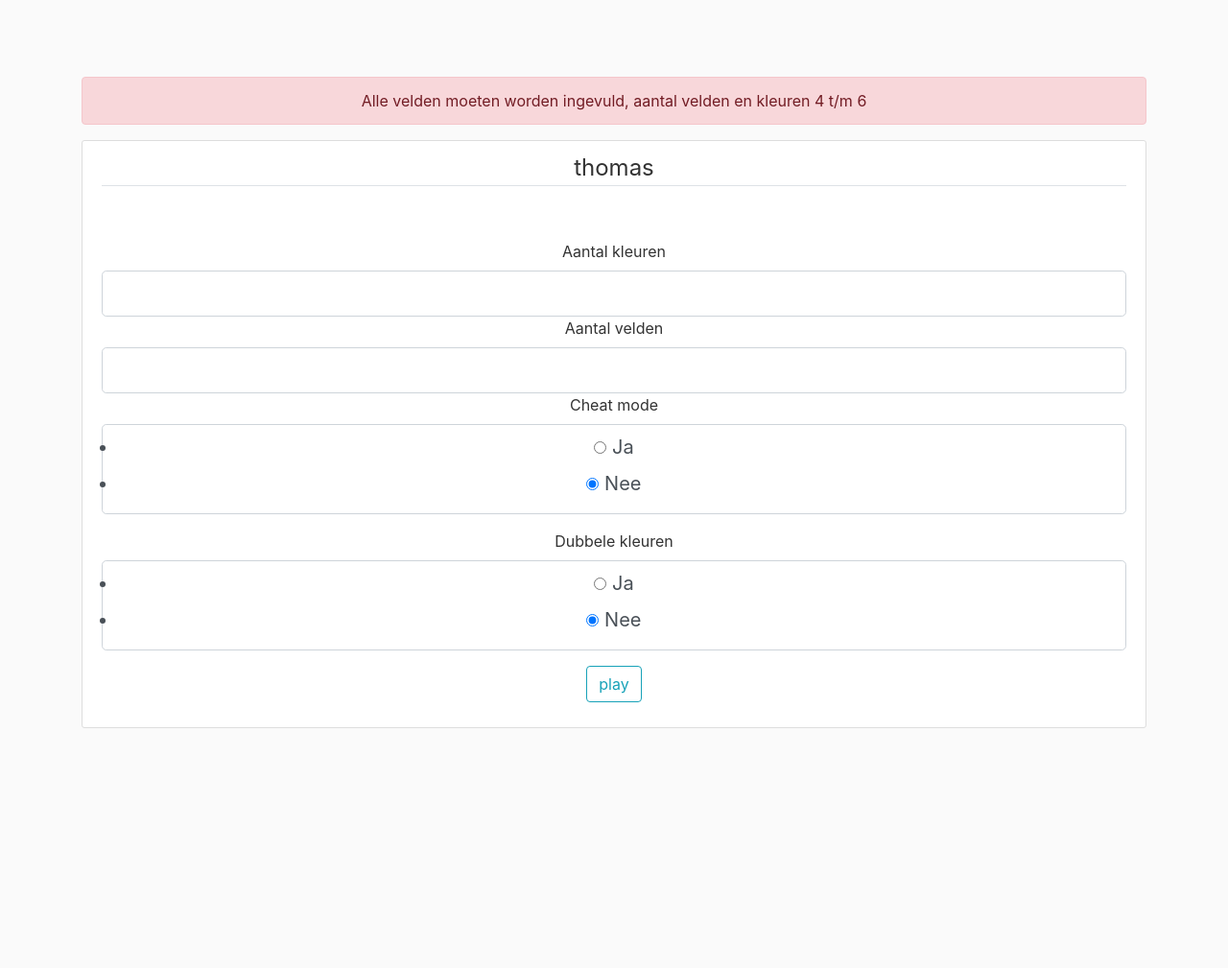
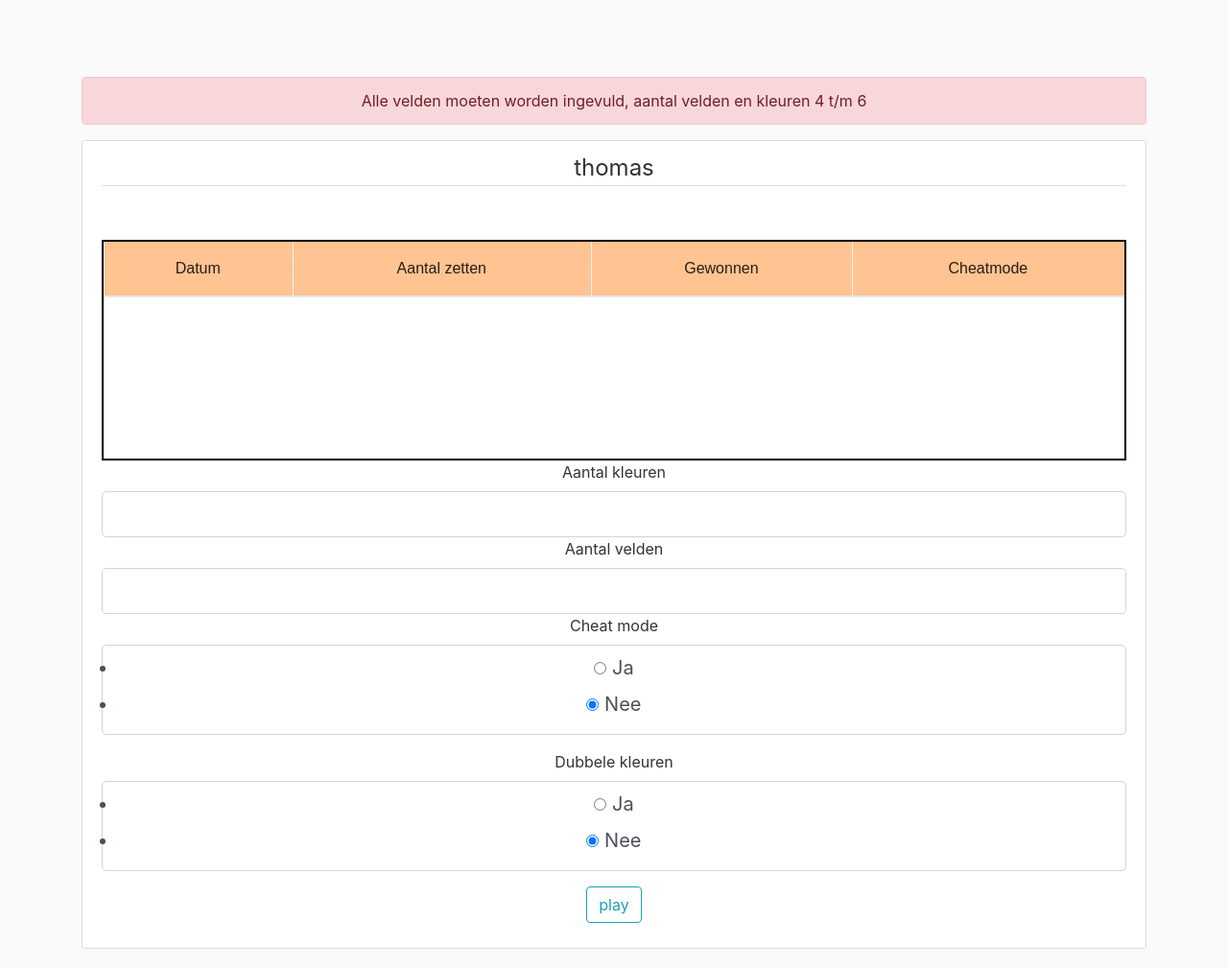
Before and after one commit to ThomasOomen/Mastermind, a Flask app: page /info in a window 1280 px wide. Shown: the whole page at 96% size. Before the commit the page ends 759 px from the top, so only its background shows below. Run offline with Flask 2, Linux system fonts and the light colour scheme; a user stored in the database is signed in; data comes from the database, SQL or seed files in the repository; both versions use the stored data as it was after the commit; lists and menus that the app fills with data are empty; some libraries are stand-ins or nearby versions.

Commit message:
table is made

```diff
--- a/main/Templates/userInfo.html
+++ b/main/Templates/userInfo.html
@@ -8,6 +8,24 @@
                 <div class="form-group">
                 </div>
             </fieldset>
+            <div class="tableWrap">
+                <table>
+                    <tr>
+                        <th>Datum</th>
+                        <th class="table-col">Aantal zetten</th>
+                        <th class="table-col">Gewonnen</th>
+                        <th class="table-col">Cheatmode</th>
+                    </tr>
+                    {% for i in info %}
+                    <tr>
+                        <td>{{ i.date_played }}</td>
+                        <td>{{ i.amount_of_guesses }}</td>
+                        <td>{{ i.win }}</td>
+                        <td>{{ i.cheat }}</td>
+                    </tr>
+                    {% endfor %}
+                </table>
+            </div>
             <div class="form-group">
                 {{ form.amount_of_colors.label(class="form-control-label") }}
                 {{ form.amount_of_colors(class="form-control form-control-lg") }}
--- a/main/routes.py
+++ b/main/routes.py
@@ -37,8 +37,9 @@ def register():
 @app.route("/info", methods=['GET', 'POST'])
 def userinfo():
     form = InfoForm()
+    active_user = flask_login.current_user.id
+    info = UserStats.query.filter_by(user_id=active_user).all()
     if form.validate_on_submit():
-        active_user = flask_login.current_user.id
         game = Game(amount_of_colors=form.amount_of_colors.data, amount_of_rows=form.amount_of_rows.data,
                     cheat=form.cheat.data, double_colors=form.double_colors.data, user_id=active_user)
         db.session.add(game)
@@ -46,7 +47,7 @@ def userinfo():
         return redirect(url_for("game"))
     else:
         flash('Alle velden moeten worden ingevuld, aantal velden en kleuren 4 t/m 6', 'danger')
-    return render_template('userInfo.html', title="userInfo", form=form)
+    return render_template('userInfo.html', title="userInfo", form=form, info=info)
 
 
 @app.route("/game")
--- a/main/static/main.css
+++ b/main/static/main.css
@@ -78,3 +78,39 @@ a.article-title:hover {
 .account-heading {
   font-size: 2.5rem;
 }
+
+.tableWrap {
+  height: 230px;
+  border: 2px solid black;
+  overflow: auto;
+}
+
+.tableWrap thead, .tableWrap tr, .tableWrap th {
+  position: sticky;
+  top: 0;
+  font-weight: 500;
+  color: rgba(0, 0, 0, 0.85);
+}
+
+.tableWrap table {
+  border-collapse: collapse;
+  width: 100%;
+  font-family: sans-serif;
+}
+
+.tableWrap th {
+  padding: 16px 16px 16px 15px;
+  border-left: 1px dotted rgba(200, 209, 224, 0.6);
+  border-bottom: 1px solid #e8e8e8;
+  background: #ffc491;
+  text-align: center;
+  box-shadow: 0px 0px 0 2px #e8e8e8;;
+}
+
+.tableWrap td {
+  padding: 16px;
+}
+
+.tableWrap tr {
+  border-bottom: 2px solid #e8e8e8;
+}
```
Also changed, not shown: main/mastermind.db.
